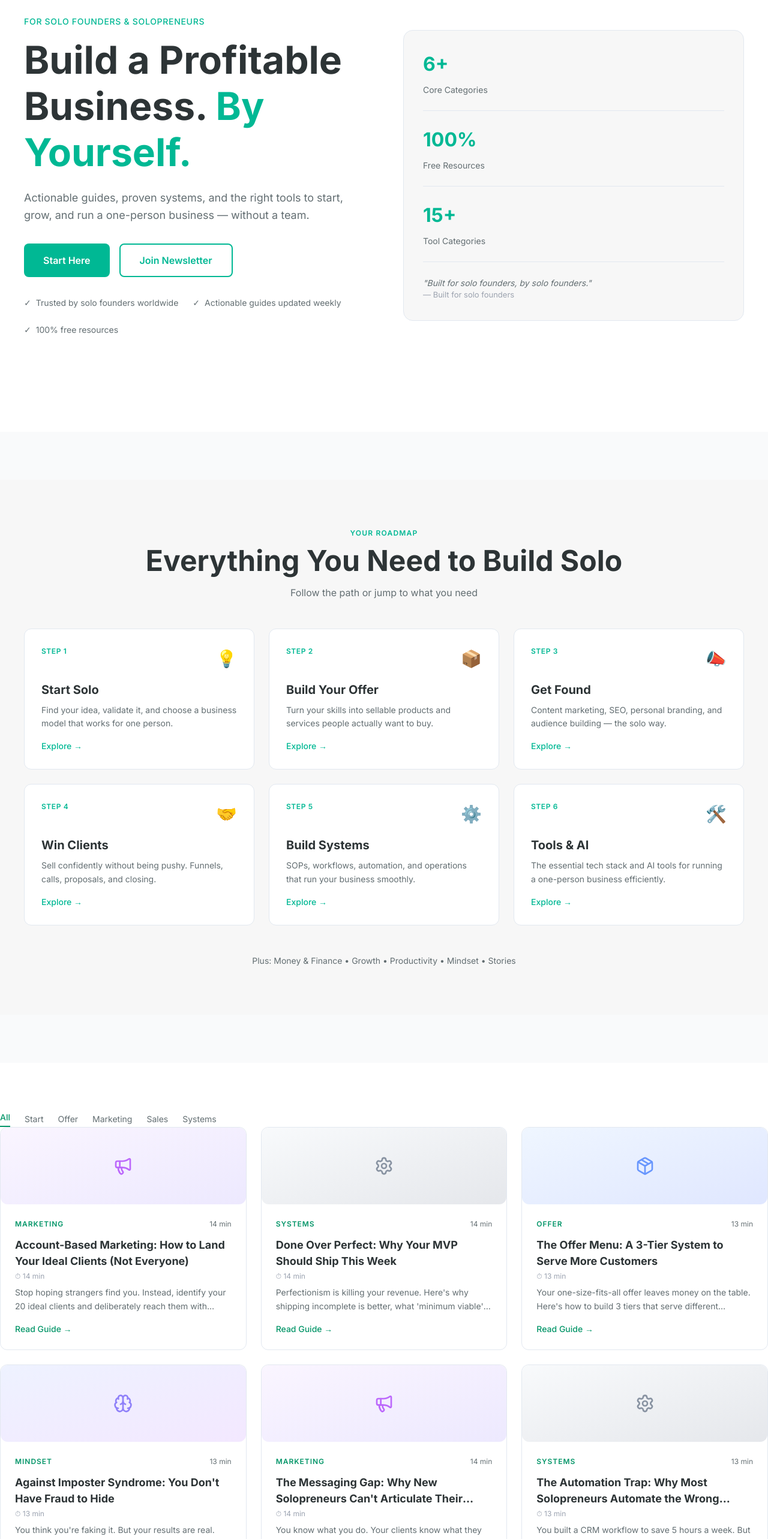
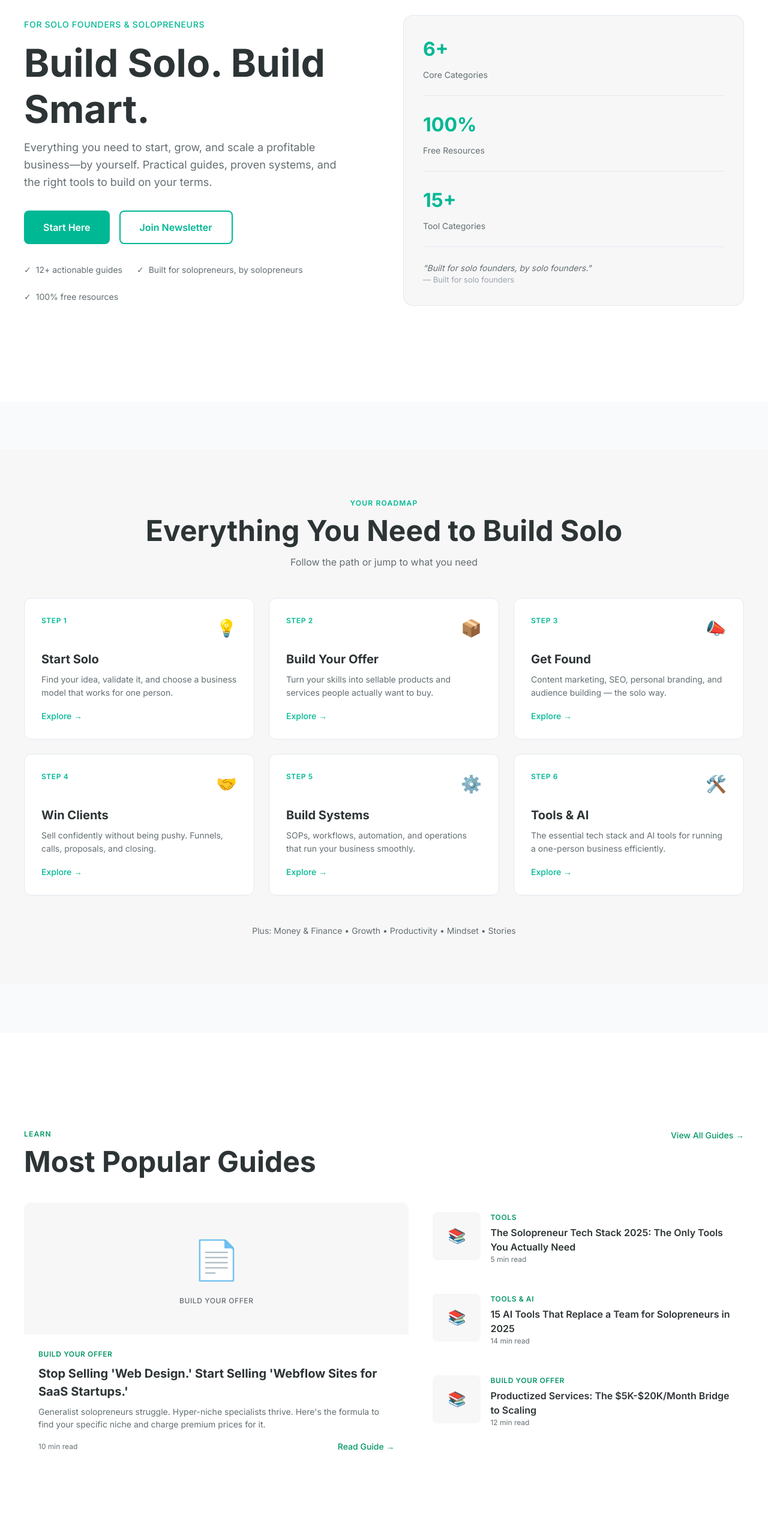
Before and after one commit to biso2005/onefoundr, a Next.js app: page / in a window 1280 px wide. Shown: the part 200-2766 px from the top of the page at 60% size. Built offline with nearby package versions, Linux system fonts and the light colour scheme.

Commit message:
Fix homepage critical issues: Update hero with 'Build Solo. Build Smart.' tagline, fix all broken guide links in featured/latest sections, improve trust signals, add back FeaturedGuides section

```diff
--- a/src/app/page.tsx
+++ b/src/app/page.tsx
@@ -23,19 +23,19 @@ export default function Home() {
         <CategoryMap />
       </div>
 
+      {/* Section 3: Featured Guides */}
+      <div className="bg-white py-16 md:py-20">
+        <FeaturedGuides />
+      </div>
+
       {/* Section 4: Latest Guides */}
       <div className="bg-white py-16 md:py-20">
         <LatestGuides />
       </div>
 
-      {/* Section 5: Newsletter CTA (FreeResources) */}
+      {/* Section 5: Newsletter CTA */}
       <div className="bg-gray-900 py-16 md:py-20">
         <FreeResources />
-      </div>
-
-      {/* Section 6: Latest Guides */}
-      <div className="bg-white py-16 md:py-20">
-        <LatestGuides />
       </div>
     </>
   );
--- a/src/components/home/FeaturedGuides.tsx
+++ b/src/components/home/FeaturedGuides.tsx
@@ -4,33 +4,33 @@ import FeaturedGuidesClient from "./FeaturedGuidesClient";
 
 const DEFAULT_FEATURED = {
   featured: {
-    category: "TOOLS & AI",
-    title: "The Only 10 Tools You Actually Need as a Solopreneur",
-    description: "A curated list of essential tools to run your entire solo business — from website to invoicing to automation.",
-    readTime: "12 min read",
-    href: "/tools/tech-stack"
+    category: "OFFER",
+    title: "The Pricing Trap: Why Solopreneurs Undercharge (And How to Stop)",
+    description: "You're leaving money on the table. Here's why—and the framework to fix it without losing customers.",
+    readTime: "11 min read",
+    href: "/offer/pricing-strategy"
   },
   small: [
     {
       category: "MARKETING",
       emoji: "📣",
-      title: "Content Marketing for Solopreneurs: Minimum Effort, Maximum Results",
-      readTime: "8 min read",
-      href: "/marketing/content-marketing"
-    },
-    {
-      category: "OFFER",
-      emoji: "📦",
-      title: "Pricing Strategy for Solopreneurs: The Complete Playbook",
+      title: "The Content Repurposing Gold Mine: Turn 1 Article Into 15+ Assets",
       readTime: "10 min read",
-      href: "/offer/pricing-strategy"
+      href: "/marketing/repurposing-content"
     },
     {
       category: "SYSTEMS",
       emoji: "⚙️",
-      title: "The Solopreneur Operating System: Systemize Every Part of Your Business",
-      readTime: "15 min read",
-      href: "/systems"
+      title: "Building Your AI Operations Team: A Solopreneur's Playbook",
+      readTime: "12 min read",
+      href: "/systems/ai-operations-team"
+    },
+    {
+      category: "MINDSET",
+      emoji: "🧠",
+      title: "Energy, Not Time: The Real Bottleneck in Your Solopreneur Business",
+      readTime: "9 min read",
+      href: "/mindset/energy-management"
     }
   ]
 };
--- a/src/components/home/HeroSection.tsx
+++ b/src/components/home/HeroSection.tsx
@@ -13,13 +13,12 @@ export default function HeroSection() {
               For Solo Founders & Solopreneurs
             </p>
 
-            <h1 style={{ fontSize: "clamp(32px, 8vw, 64px)", fontWeight: "700", color: "#2D3436", lineHeight: "1.2", marginBottom: "24px" }}>
-              Build a Profitable Business.{" "}
-              <span style={{ color: "#00B894" }}>By Yourself.</span>
+            <h1 style={{ fontSize: "clamp(32px, 8vw, 64px)", fontWeight: "700", color: "#2D3436", lineHeight: "1.2", marginBottom: "12px" }}>
+              Build Solo. Build Smart.
             </h1>
 
             <p style={{ fontSize: "18px", color: "#636E72", lineHeight: "1.6", maxWidth: "540px", marginBottom: "32px" }}>
-              Actionable guides, proven systems, and the right tools to start, grow, and run a one-person business — without a team.
+              Everything you need to start, grow, and scale a profitable business—by yourself. Practical guides, proven systems, and the right tools to build on your terms.
             </p>
 
             <div style={{ display: "flex", gap: "16px", marginBottom: "32px", flexWrap: "wrap" }} className="md:flex-row flex-col sm:flex">
@@ -78,11 +77,11 @@ export default function HeroSection() {
             <div style={{ display: "flex", gap: "24px", flexWrap: "wrap" }}>
               <div style={{ fontSize: "14px", color: "#636E72" }}>
                 <span style={{ marginRight: "8px" }}>✓</span>
-                Trusted by solo founders worldwide
+                12+ actionable guides
               </div>
               <div style={{ fontSize: "14px", color: "#636E72" }}>
                 <span style={{ marginRight: "8px" }}>✓</span>
-                Actionable guides updated weekly
+                Built for solopreneurs, by solopreneurs
               </div>
               <div style={{ fontSize: "14px", color: "#636E72" }}>
                 <span style={{ marginRight: "8px" }}>✓</span>
--- a/src/components/home/LatestGuides.tsx
+++ b/src/components/home/LatestGuides.tsx
@@ -4,45 +4,45 @@ import LatestGuidesClient from "./LatestGuidesClient";
 const DEFAULT_LATEST_GUIDES = [
   {
     category: "START",
-    title: "One-Person Business Ideas That Actually Work",
-    excerpt: "A curated list of proven business models for solopreneurs, categorized by skill set and revenue potential.",
+    title: "The AI-Powered Solopreneur Launchpad: From Idea to First Dollar in 30 Days",
+    excerpt: "The 30-day rapid launch framework for solopreneurs. Validate, position, launch, and close your first customers—using AI to compress what normally takes 90 days.",
+    readTime: "14 min read",
+    href: "/start/ai-launch-30days"
+  },
+  {
+    category: "OFFER",
+    title: "The Pricing Trap: Why Solopreneurs Undercharge (And How to Stop)",
+    excerpt: "You're leaving money on the table. Here's why—and the framework to fix it without losing customers.",
+    readTime: "11 min read",
+    href: "/offer/pricing-strategy"
+  },
+  {
+    category: "MARKETING",
+    title: "SEO for Solopreneurs: Zero-Click Optimization & E-E-A-T",
+    excerpt: "The SEO strategy built for one-person teams. Master zero-click searches, E-E-A-T signals, and niche authority—the type that actually converts.",
+    readTime: "13 min read",
+    href: "/marketing/seo-2026"
+  },
+  {
+    category: "SALES",
+    title: "The Solopreneur's Guide to AI-Powered Cold Outreach: Land Clients Without Warm Introductions",
+    excerpt: "Generic cold outreach often underperforms. AI-powered personalized cold outreach performs significantly better. Here's the exact system.",
+    readTime: "10 min read",
+    href: "/sales/ai-cold-outreach"
+  },
+  {
+    category: "SYSTEMS",
+    title: "Building Your AI Operations Team: A Solopreneur's Playbook",
+    excerpt: "You don't need to hire. You need to architect. Meet the 3-tier AI operations team that replaces 2-4 full-time employees for under $100/month.",
     readTime: "12 min read",
-    href: "/start/business-ideas"
+    href: "/systems/ai-operations-team"
   },
   {
     category: "TOOLS",
-    title: "15 AI Tools That Replace a Team for Solopreneurs",
-    excerpt: "The best AI tools for content, marketing, operations, and customer service — tested and ranked.",
-    readTime: "10 min read",
-    href: "/tools/ai-tools"
-  },
-  {
-    category: "MARKETING",
-    title: "SEO for Solopreneurs: How to Rank Without a Team",
-    excerpt: "A practical SEO strategy designed for one-person businesses with limited time and budget.",
-    readTime: "14 min read",
-    href: "/marketing/seo"
-  },
-  {
-    category: "OFFER",
-    title: "Productized Services: How to Build One That Scales",
-    excerpt: "Turn your freelance skills into a scalable, productized service with predictable revenue.",
+    title: "Building Your AI Agent: A Step-by-Step Guide for Solopreneurs",
+    excerpt: "Stop hiring support staff. Build an AI agent that handles customer inquiries 24/7, learns from interactions, and gets smarter every day.",
     readTime: "11 min read",
-    href: "/offer/productized-services"
-  },
-  {
-    category: "SYSTEMS",
-    title: "How to Create SOPs for Your Solo Business",
-    excerpt: "Document every process so your business runs smoothly — even when you take a day off.",
-    readTime: "8 min read",
-    href: "/systems/sops"
-  },
-  {
-    category: "SALES",
-    title: "How to Get Your First 10 Clients as a Solopreneur",
-    excerpt: "Proven strategies to land your first paying clients without a sales team or big budget.",
-    readTime: "9 min read",
-    href: "/sales/getting-clients"
+    href: "/tools/building-ai-agent"
   }
 ];
 
```
